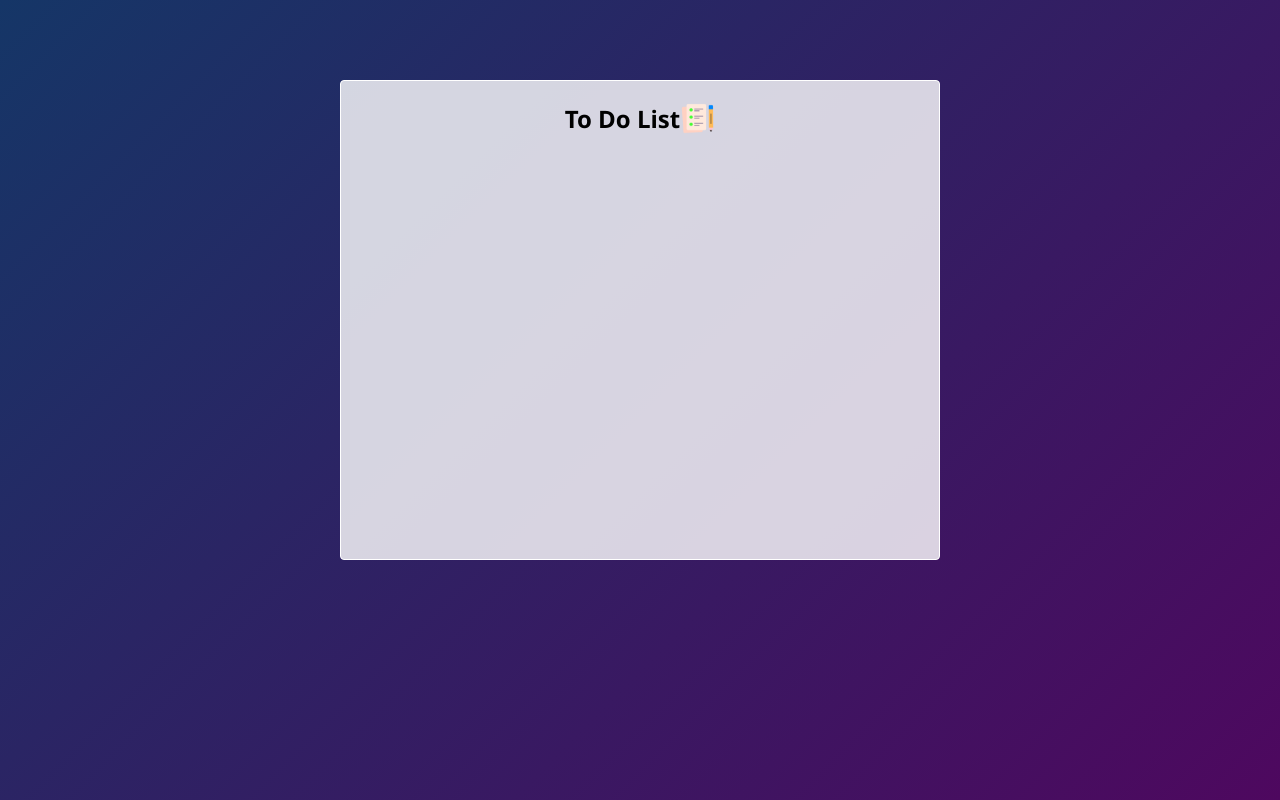
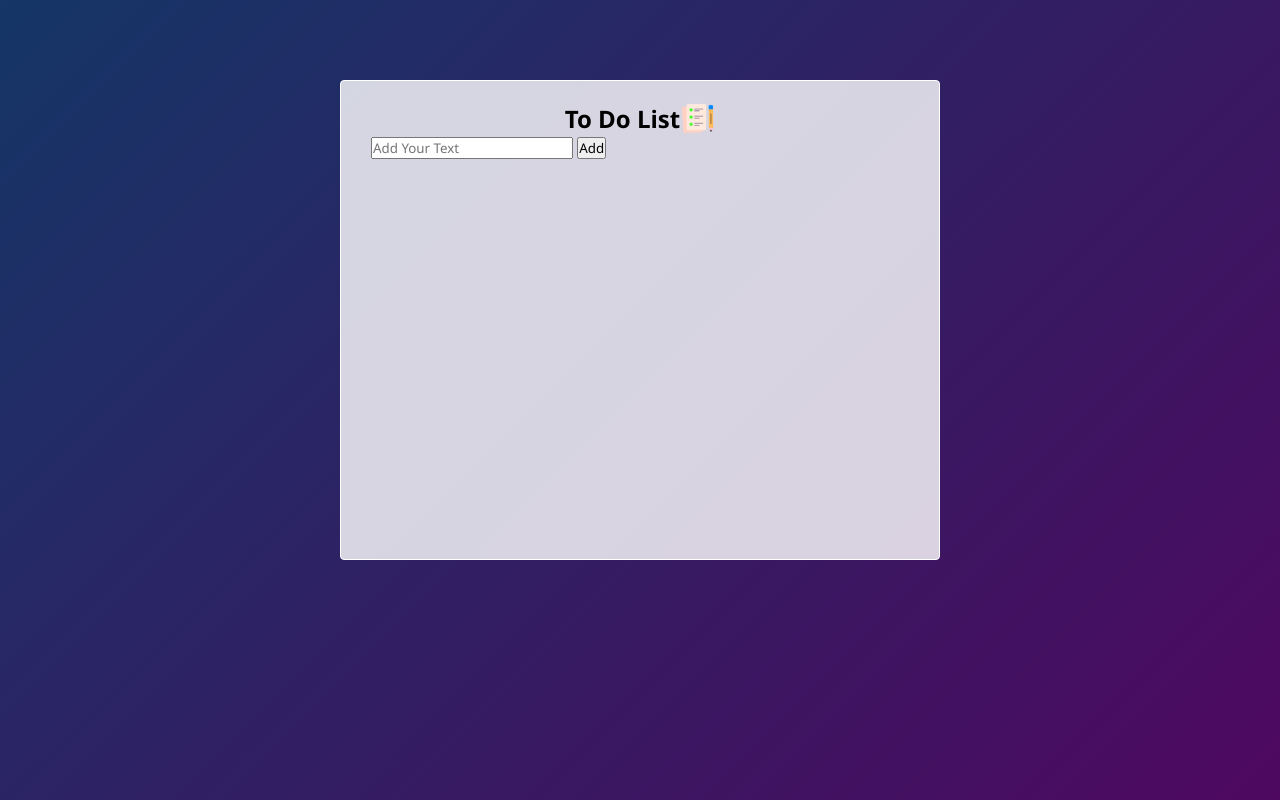
Before and after one commit to ARCHITVARMA15/To-do-List_Archit_project, a plain HTML site: page index.html in a window 1280 px wide. Drawn offline with Linux system fonts and the light colour scheme; files whose address does not match are found by name.

Commit message:
Update index.html

```diff
--- a/index.html
+++ b/index.html
@@ -10,7 +10,18 @@
     <div class="container">
        <div class="to-do-app">
             <h2>To Do List <img src="images/icon.png" alt="iconimg"></h2>
+            <div class="row">
+                <input type="text" id="input-box" placeholder="Add Your Text">
+                <button onclick="addTask()">Add</button>
+            </div>
+            <ul class="list-container">
+                <!--<li class="checked">Task1</li>
+                <li>Task1</li>
+                <li>Task1</li>
+                <li>Task1</li>-->
+            </ul>
        </div>
     </div>
+    <script src="app.js"></script>
 </body>
 </html>
```
